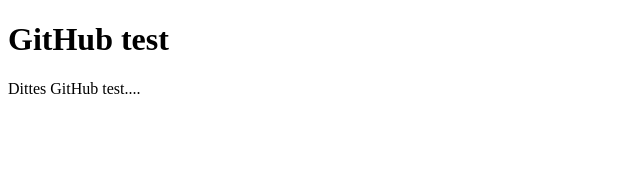
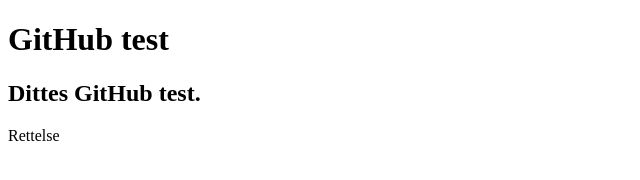
Before and after one commit to dittejessen/test, a plain HTML site: page index.html in a window 1280 px wide. Shown: the whole page, without its empty margins (0-640 px from the left). Drawn offline with Linux system fonts and the light colour scheme.

Commit message:
Add files via upload

```diff
--- a/index.html
+++ b/index.html
@@ -9,8 +9,11 @@
     <h1>
         GitHub test
     </h1>
+    <h2>
+        Dittes GitHub test.
+    </h2>
     <p>
-        Dittes GitHub test....
+        Rettelse
     </p>
 </body>
 </html>
```
